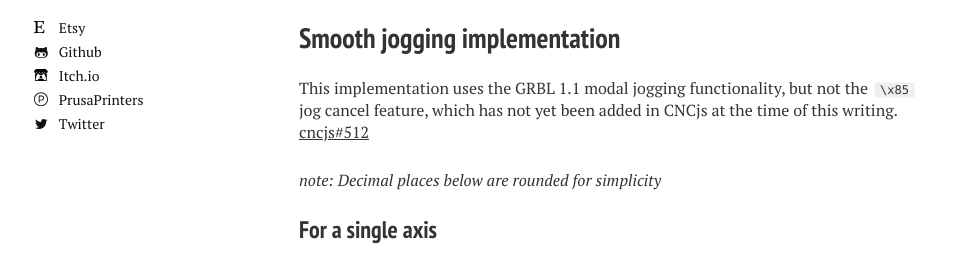
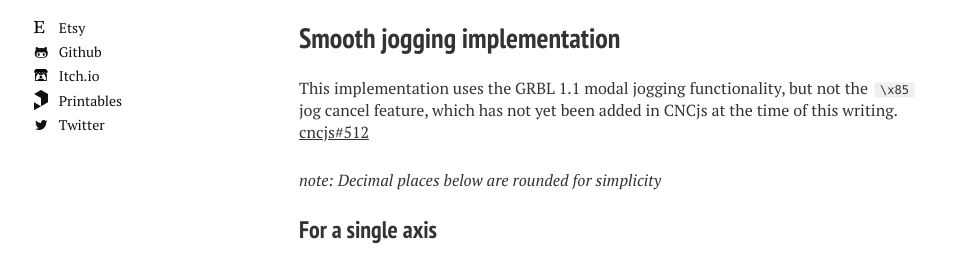
Before and after one commit to Billiam/billiam.org, a Jekyll site: the page built from index.html, in a window 1280 px wide and 900 px high, scrolled down 472 px. Shown: the part 170-442 px from the top of the window, without its empty margins (21-990 px from the left). Built offline with Jekyll 4.4.1, drawn with Linux system fonts in a browser that asks for light colours; nearby versions of some CDN libraries; the list of posts is cut into pages by our own code.

Commit message:
Update printables link/icon

```diff
--- a/_includes/_author-bio.html
+++ b/_includes/_author-bio.html
@@ -23,10 +23,10 @@
   <i class="fa fa-fw">
   <svg style="vertical-align:middle" xmlns="http://www.w3.org/2000/svg" viewBox="0 0 50 50"><path d="M25 2C12.31 2 2 12.31 2 25s10.31 23 23 23 23-10.31 23-23S37.69 2 25 2zm0 2c11.61 0 21 9.39 21 21s-9.39 21-21 21S4 36.61 4 25 13.39 4 25 4zm-9 11v6h6v17h6V21h6v-6H16z"/></svg></i>
   Thingiverse</a>{% endif %}
-  {% if author.prusa %}<a href="https://www.prusaprinters.org/social/{{ author.prusa}}/prints" class="author-social" target="_blank">
+  {% if author.prusa %}<a href="https://www.printables.com/social/{{ author.prusa}}/prints" class="author-social" target="_blank">
   <i class="fa fa-fw">
-    <svg style="vertical-align:middle;width:14px;" viewBox="0 0 496 512"><path fill="currentColor" d="M268.1 127.91H176c-4.42 0-8 3.58-8 8v240c0 4.42 3.58 8 8 8h16c4.42 0 8-3.58 8-8v-72h72c51.43 0 92.68-44.32 87.57-96.78-4.45-45.71-45.54-79.22-91.47-79.22zm3.9 144h-72v-112h72c30.88 0 56 25.12 56 56s-25.12 56-56 56zM248 8C111.03 8 0 119.03 0 256s111.03 248 248 248 248-111.03 248-248S384.97 8 248 8zm0 464c-119.1 0-216-96.9-216-216S128.9 40 248 40s216 96.9 216 216-96.9 216-216 216z" class=""></path></svg>
-  </i> PrusaPrinters</a>{% endif %}
+    <svg style="width: 14px;vertical-align:middle" version="1.0" viewBox="0 0 363.5 524.02" xmlns="http://www.w3.org/2000/svg"><g transform="matrix(.1 0 0 -.1 -.49273 699.05)"><path fill="currentColor" d="m2749.9 6467.3 890-515v-2114l-675-389c-371-215-783-452-915-528-132-76-642-371-1134-655-491-284-897-516-902-516-5 0-9 451-9 1046 0 833 3 1045 13 1041 6-2.0001 414-237 906-521 491-284 895-516 897-516s4 472 4 1049v1049l-905 522c-498 288-902 527-897 532 4 3.9999 413 242 907 527 650 375 904 517 915 511 8-5.0001 416-240 905-523z"/></g></svg>
+  </i> Printables</a>{% endif %}
   {% if author.twitter %}<a href="http://twitter.com/{{ author.twitter }}" class="author-social" target="_blank"><i class="fa fa-fw fa-twitter"></i> Twitter</a>{% endif %}
   {% if author.facebook %}<a href="http://facebook.com/{{ author.facebook }}" class="author-social" target="_blank"><i class="fa fa-fw fa-facebook-square"></i> Facebook</a>{% endif %}
   {% if author.google.plus %}<a href="http://plus.google.com/+{{ author.google.plus }}" class="author-social" target="_blank"><i class="fa fa-fw fa-google-plus-square"></i> Google+</a>{% endif %}
```
